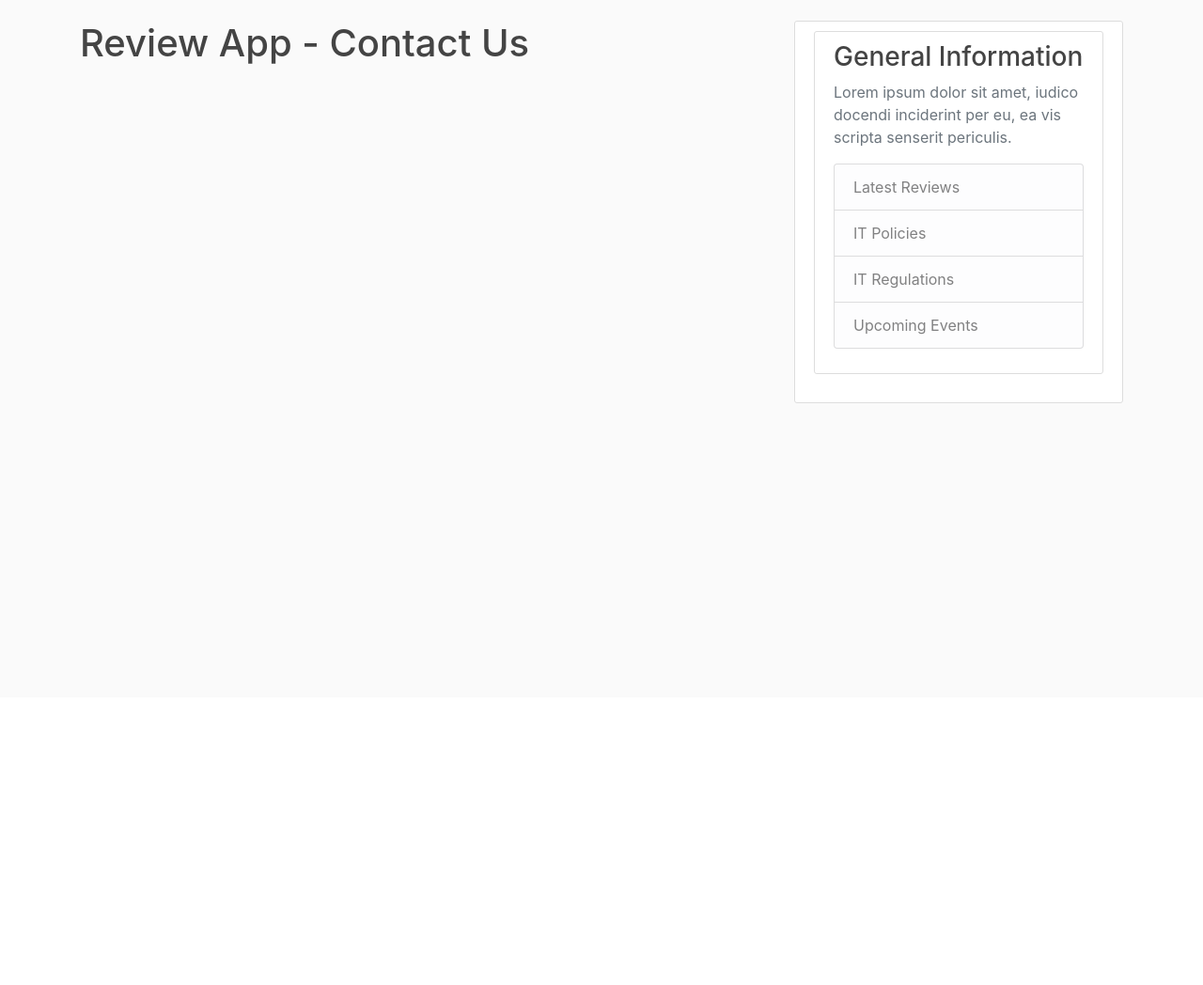
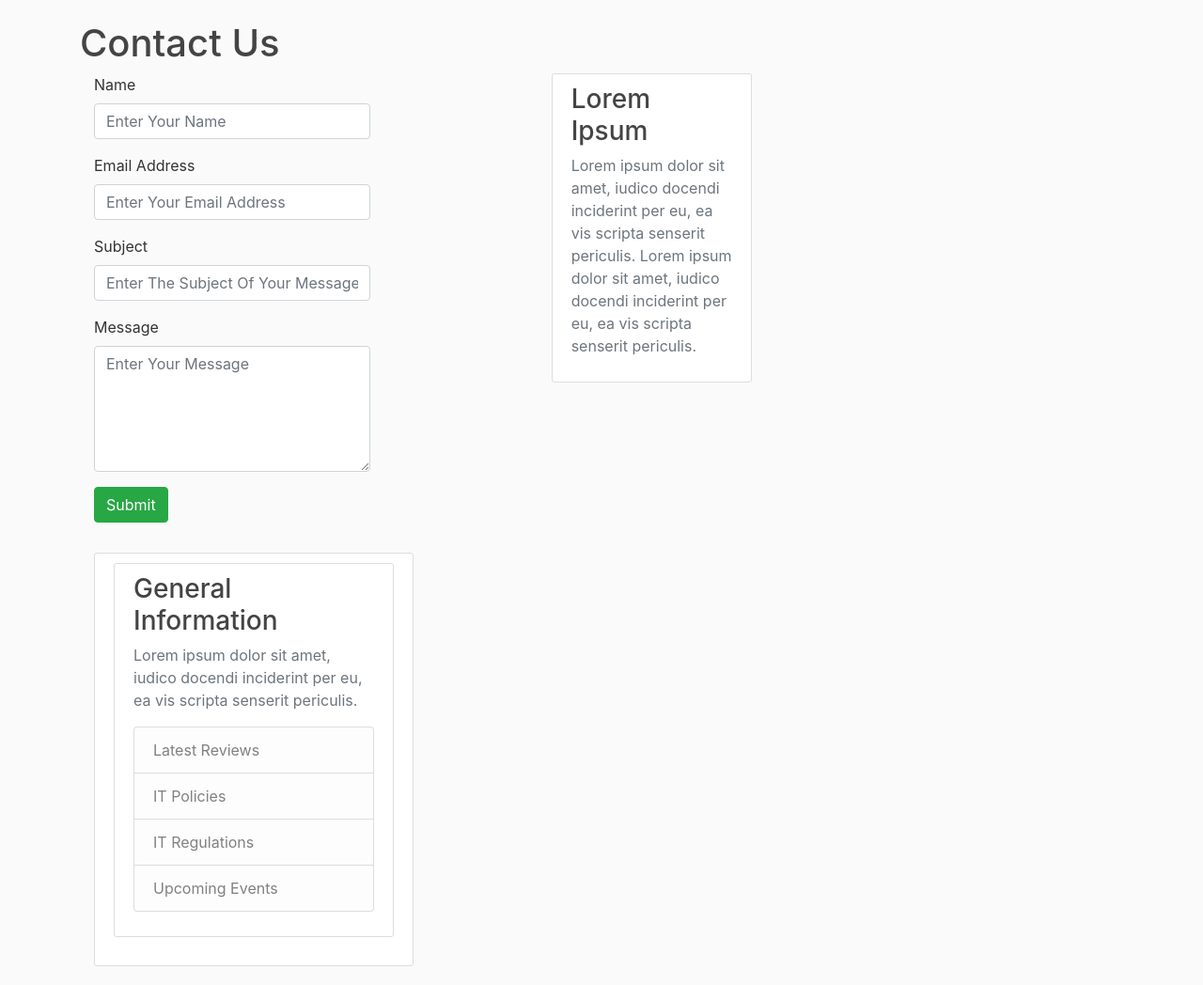
Before and after one commit to raditzanardi/rZanardi, a Django app: page /contact/ in a window 1280 px wide. Shown: the part 58-1106 px from the top of the page at 94% size. Before the commit the page ends 487 px from the top, so only its background shows below. Run offline with Django 3.2, Linux system fonts and the light colour scheme; some libraries are stand-ins or nearby versions.

Commit message:
Edited contact us page to show a form

```diff
--- a/itservices/reviewApp/templates/reviewApp/contact.html
+++ b/itservices/reviewApp/templates/reviewApp/contact.html
@@ -1,4 +1,63 @@
 {% extends "reviewApp/base.html" %}
 {% block content %}
-<h1>Review App - Contact Us</h1>
+
+	<h1>Contact Us</h1>
+	<div class="container">
+		<div class="row">
+			<div class="col-md-8">
+				<form action="{% url 'reviewApp-home' %}" method="POST">
+					{% csrf_token %}
+					<div class="row">
+						<div class="col-md-8">
+							<div class="form-group">
+								<label for="Name">Name</label>
+								<input type="text" name="Name" placeholder="Enter Your Name" class="form-control" required="true">
+							</div>
+						</div>
+					</div>
+					<div class="row">
+						<div class="col-md-8">
+							<div class="form-group">
+								<label for="Email">Email Address</label>
+								<input type="email" name="Email" placeholder="Enter Your Email Address" class="form-control" required="true">
+							</div>
+						</div>
+					</div>
+					<div class="row">
+						<div class="col-md-8">
+							<div class="form-group">
+								<label for="Subject">Subject</label>
+								<input type="text" name="Subject" placeholder="Enter The Subject Of Your Message " class="form-control" required="true">
+							</div>
+						</div>
+					</div>
+					<div class="row">
+						<div class="col-md-8">
+							<div class="form-group">
+								<label for="Message">Message</label>
+								<textarea name="Message" placeholder="Enter Your Message" class="form-control" required="true" rows="5" cols="50"></textarea>
+							</div>
+						</div>
+					</div>
+					<div class="row">
+						<div class="col-md-8">
+							<div class="form-group">
+								<button class="btn btn-success" type="submit">Submit</button>
+							</div>
+						</div>
+					</div>
+				</form>
+			</div>
+			<div class="col-md-4">
+				<div class="content-section">
+					<h3>Lorem Ipsum</h3>
+					<p class='text-muted'>
+						Lorem ipsum dolor sit amet, iudico docendi inciderint per eu, ea vis scripta senserit periculis. Lorem ipsum dolor sit amet, iudico docendi inciderint per eu, ea vis scripta senserit periculis.
+					</p>
+				</div>
+			</div>
+		</div>
+	</div>
+	</div>
+
 {% endblock content %}
```
Also changed, not shown: itservices/db.sqlite3.
